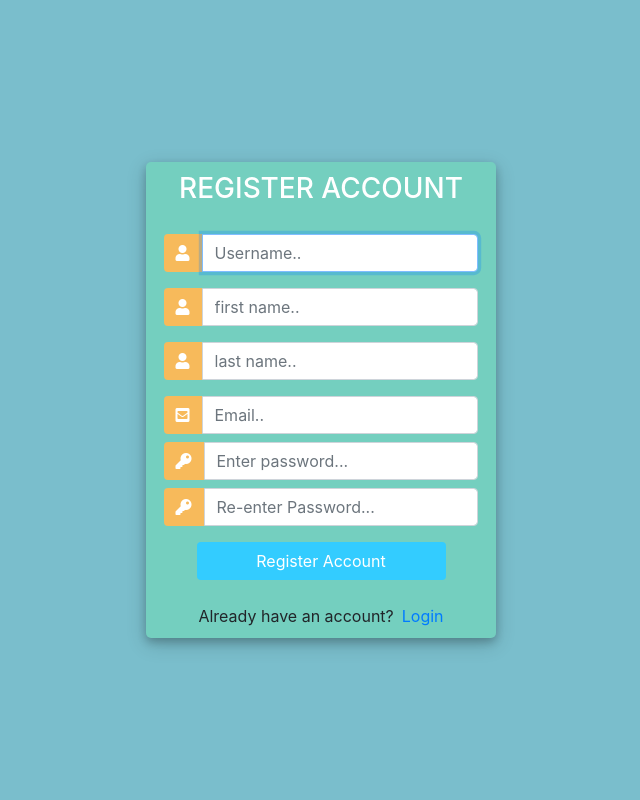
After one commit to RedArtelerist/Django-online-shop, a Django app: page /register/ in a window 1280 px wide. The commit adds this page. Shown: the whole page, without its empty margins (319-959 px from the left). Run offline with Django 3.2, Linux system fonts and the light colour scheme; some libraries are stand-ins or nearby versions.

Commit message:
register and authorization

```diff
--- a/Lab1/urls.py
+++ b/Lab1/urls.py
@@ -18,6 +18,7 @@ urlpatterns = [
     path('jsonApi/companies', TemplateView.as_view(template_name='index.html')),
     path('jsonApi/products', TemplateView.as_view(template_name='index.html')),
 
+    path('oauth/', include('social_django.urls', namespace='social')),
 
 ]
 
--- a/main/forms.py
+++ b/main/forms.py
@@ -1,6 +1,7 @@
 from ckeditor_uploader.widgets import CKEditorUploadingWidget
 from django import forms
 from .models import *
+from django.contrib.auth.forms import UserCreationForm
 
 
 class CategoryForm(forms.ModelForm):
@@ -66,3 +67,13 @@ class ReviewForm(forms.ModelForm):
     class Meta:
         model = Review
         fields = ['subject', 'text', 'rate']
+
+
+class CreateUserForm(UserCreationForm):
+
+    firstname = forms.CharField(max_length=100)
+    lastname = forms.CharField(max_length=100)
+
+    class Meta:
+        model = User
+        fields = ['username', 'email', 'password1', 'password2', 'firstname', 'lastname']
--- a/main/templates/main/base.html
+++ b/main/templates/main/base.html
@@ -128,6 +128,8 @@
                         <img  id="cart-icon" src="{% static 'media/icons/cart.png' %}">
                     </a>
                     <p id="cart-total">{{cartItems}}</p>
+
+                    <span><a href = "{%url 'logout' %}">Logout</a></span>
                 </div>
             </div>
         </nav>
--- a/main/templates/main/checkout.html
+++ b/main/templates/main/checkout.html
@@ -268,7 +268,7 @@
 	})*/
 
 
-	function submitFormData(){
+	function    submitFormData(){
 	    	console.log('Payment button clicked')
 
 	    	var userFormData = {
--- a/main/templates/main/index.html
+++ b/main/templates/main/index.html
@@ -21,4 +21,9 @@
     <div class="container">
       <a href="{% url 'store' %}" class="btn my-btn">Go to Store</a>
     </div>
+    <div>
+        <a href="{% url 'social:begin' 'facebook' %}" class="btn btn-user btn-block">
+          <i class = "fab fa-facebook-f fa-fw">Login with Facebook</i>
+        </a>
+    </div>
 {% endblock %}
--- /dev/null
+++ b/main/templates/main/registrationAndAuthorization/register.html
@@ -0,0 +1,154 @@
+<!DOCTYPE html>
+<html>
+
+<head>
+	<title>Login</title>
+	<link rel="stylesheet" href="https://stackpath.bootstrapcdn.com/bootstrap/4.1.3/css/bootstrap.min.css" integrity="sha384-MCw98/SFnGE8fJT3GXwEOngsV7Zt27NXFoaoApmYm81iuXoPkFOJwJ8ERdknLPMO" crossorigin="anonymous">
+	<script src="https://ajax.googleapis.com/ajax/libs/jquery/3.3.1/jquery.min.js"></script>
+	<link rel="stylesheet" href="https://use.fontawesome.com/releases/v5.6.1/css/all.css" integrity="sha384-gfdkjb5BdAXd+lj+gudLWI+BXq4IuLW5IT+brZEZsLFm++aCMlF1V92rMkPaX4PP" crossorigin="anonymous">
+
+	<style>
+		body,
+		html {
+			margin: 0;
+			padding: 0;
+			height: 100%;
+			background: #7abecc !important;
+		}
+		.user_card {
+			width: 350px;
+			margin-top: auto;
+			margin-bottom: auto;
+			background: #74cfbf;
+			position: relative;
+			display: flex;
+			justify-content: center;
+			flex-direction: column;
+			padding: 10px;
+			box-shadow: 0 4px 8px 0 rgba(0, 0, 0, 0.2), 0 6px 20px 0 rgba(0, 0, 0, 0.19);
+			-webkit-box-shadow: 0 4px 8px 0 rgba(0, 0, 0, 0.2), 0 6px 20px 0 rgba(0, 0, 0, 0.19);
+			-moz-box-shadow: 0 4px 8px 0 rgba(0, 0, 0, 0.2), 0 6px 20px 0 rgba(0, 0, 0, 0.19);
+			border-radius: 5px;
+
+		}
+
+		.form_container {
+			margin-top: 20px;
+		}
+
+		#form-title{
+			color: #fff;
+		}
+		.login_btn {
+			width: 100%;
+			background: #33ccff !important;
+			color: white !important;
+		}
+		.login_btn:focus {
+			box-shadow: none !important;
+			outline: 0px !important;
+		}
+		.login_container {
+			padding: 0 2rem;
+		}
+		.input-group-text {
+			background: #f7ba5b !important;
+			color: white !important;
+			border: 0 !important;
+			border-radius: 0.25rem 0 0 0.25rem !important;
+		}
+		.input_user,
+		.input_pass:focus {
+			box-shadow: none !important;
+			outline: 0px !important;
+		}
+
+	</style>
+
+</head>
+<body>
+	<div class="container h-100">
+		<div class="d-flex justify-content-center h-100">
+			<div class="user_card">
+				<div class="d-flex justify-content-center">
+					<h3 id="form-title">REGISTER ACCOUNT</h3>
+				</div>
+				<div class="d-flex justify-content-center form_container">
+
+					<form method="POST" action="">
+                       {% csrf_token%}
+						<div class="input-group mb-3">
+							<div class="input-group-append">
+								<span class="input-group-text"><i class="fas fa-user"></i></span>
+							</div>
+                            {{form.username}}
+						</div>
+						<div class="input-group mb-3">
+							<div class="input-group-append">
+								<span class="input-group-text"><i class="fas fa-user"></i></span>
+							</div>
+                            {{form.firstname}}
+						</div>
+						<div class="input-group mb-3">
+							<div class="input-group-append">
+								<span class="input-group-text"><i class="fas fa-user"></i></span>
+							</div>
+                            {{form.lastname}}
+						</div>
+						<div class="input-group mb-2">
+							<div class="input-group-append">
+								<span class="input-group-text"><i class="fas fa-envelope-square"></i></span>
+							</div>
+							{{form.email}}
+						</div>
+						<div class="input-group mb-2">
+							<div class="input-group-append">
+								<span class="input-group-text"><i class="fas fa-key"></i></span>
+							</div>
+							{{form.password1}}
+						</div>
+						<div class="input-group mb-2">
+							<div class="input-group-append">
+								<span class="input-group-text"><i class="fas fa-key"></i></span>
+							</div>
+							{{form.password2}}
+						</div>
+
+				   		<div class="d-flex justify-content-center mt-3 login_container">
+				 			<input class="btn login_btn" type="submit" value="Register Account">
+				   		</div>
+					</form>
+				</div>
+
+                {{form.errors}}
+
+				<div class="mt-4">
+					<div class="d-flex justify-content-center links">
+						Already have an account? <a href="{% url 'login' %}" class="ml-2">Login</a>
+					</div>
+				</div>
+			</div>
+		</div>
+	</div>
+	<script>
+						/* Because i didnt set placeholder values in forms.py they will be set here using vanilla Javascript
+		//We start indexing at one because CSRF_token is considered and input field
+		 */
+
+		//Query All input fields
+		var form_fields = document.getElementsByTagName('input')
+		form_fields[1].placeholder='Username..';
+		form_fields[2].placeholder='first name..';
+		form_fields[3].placeholder='last name..';
+		form_fields[4].placeholder='Email..';
+		form_fields[5].placeholder='Enter password...';
+		form_fields[6].placeholder='Re-enter Password...';
+
+
+
+		for (var field in form_fields){
+			form_fields[field].className += ' form-control'
+		}
+	</script>
+</body>
+</html>
--- a/main/urls.py
+++ b/main/urls.py
@@ -6,6 +6,7 @@ from .views import viewsCRUD
 from .views import viewsJsonApi
 from .views import viewsMap
 from .views import viewsCharts
+from .views import viewsRegisterAndLogin
 
 
 
@@ -73,5 +74,11 @@ urlpatterns = [
     path('mapBox', viewsMap.renderMap, name='mapBox'),
     path('charts', viewsCharts.renderCharts, name='charts'),
 
+    #RegistrationAndAuthorization
+
+    path('register/', viewsRegisterAndLogin.registerPage, name='register'),
+    path('login/', viewsRegisterAndLogin.loginPage, name='login'),
+    path('logout/', viewsRegisterAndLogin.logoutUser, name='logout'),
+
 
 ]
--- a/main/views/__init__.py
+++ b/main/views/__init__.py
@@ -3,3 +3,4 @@ from .viewsCRUD import *
 from .viewsJsonApi import *
 from .viewsMap import *
 from .viewsCharts import *
+from .viewsRegisterAndLogin import *
--- /dev/null
+++ b/main/views/viewsRegisterAndLogin.py
@@ -0,0 +1,56 @@
+from django.shortcuts import render, redirect
+from django.contrib.auth.forms import UserCreationForm
+from ..forms import CreateUserForm
+from django.contrib import messages
+from ..models import *
+
+from django.contrib.auth import authenticate, login, logout
+
+
+def registerPage(request):
+    if request.user.is_authenticated:
+        return redirect('store')
+
+    form = CreateUserForm()
+
+    if request.method == "POST":
+        form = CreateUserForm(request.POST)
+        if form.is_valid():
+            user = form.save()
+            username = form.cleaned_data.get('username')
+            email = form.cleaned_data.get('email')
+            firstname = form.cleaned_data.get('firstname')
+            lastname = form.cleaned_data.get('lastname')
+
+            Customer.objects.create(user=user, email=email, name=firstname + " " + lastname,)
+            messages.success(request, 'Account was created for ' + username)
+            return redirect('login')
+
+
+    context = {'form': form}
+    return render(request, 'main/registrationAndAuthorization/register.html', context)
+
+
+def loginPage(request):
+    if request.user.is_authenticated:
+        return redirect('store')
+
+    if request.method == "POST":
+        username = request.POST.get('username')
+        password = request.POST.get('password')
+
+        user = authenticate(request, username=username, password=password)
+        if user is not None:
+            login(request, user)
+            return redirect('store')
+        else:
+            messages.info(request, 'username or password is incorrect')
+            # render(request, 'main/registrationAndAuthorization/login.html', context)
+
+    context = {}
+    return render(request, 'main/registrationAndAuthorization/login.html', context)
+
+
+def logoutUser(request):
+    logout(request)
+    return redirect('login')
```
Also changed, not shown: Lab1/settings.py (+21 -1 lines), main/templates/main/registrationAndAuthorization/login.html (added, +123 -0 lines), main/views/viewsCRUD.py (+0 -18 lines), main/migrations/0028_merge_20201105_1749.py (added), main/migrations/0029_remove_post_country.py (added).
